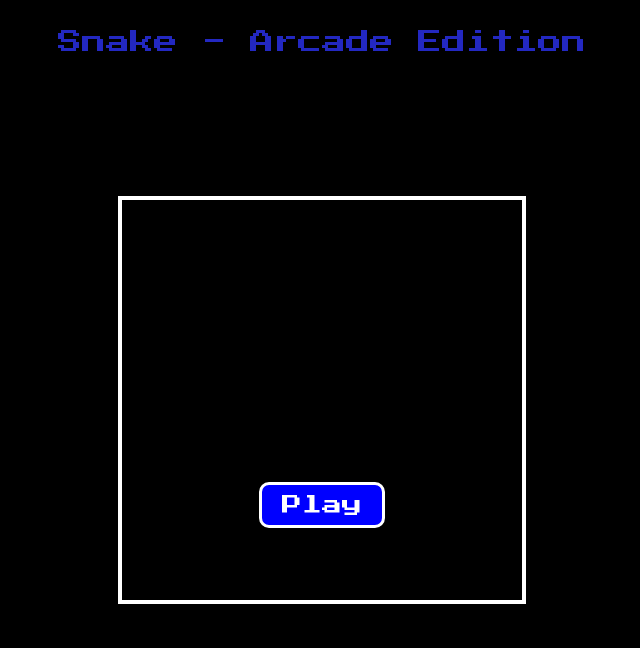
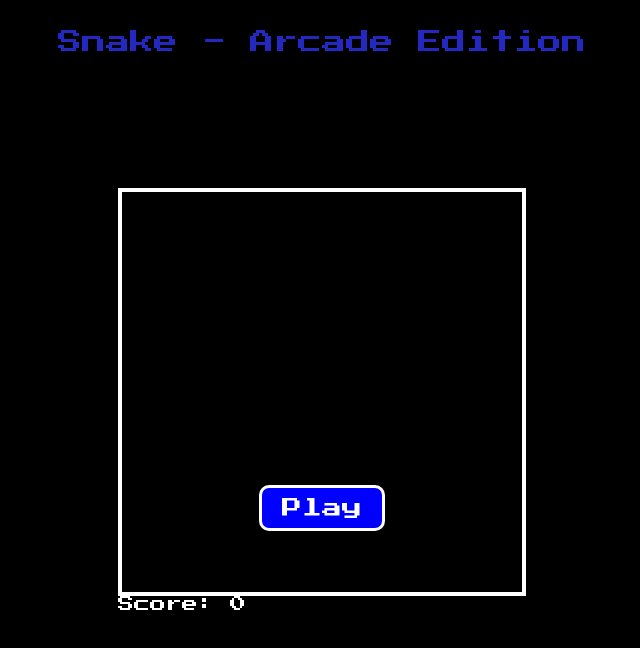
Before and after one commit to BlueGoat11/Arcade-Snake, a plain HTML site: page index.html in a window 1280 px wide. Shown: the whole page, without its empty margins (318-958 px from the left). Drawn offline with Linux system fonts and the light colour scheme.

Commit message:
Update index.html

```diff
--- a/index.html
+++ b/index.html
@@ -10,11 +10,13 @@
   <div id="banner">Snake - Arcade Edition</div>
   <div class="container">
     <canvas id="gameCanvas"></canvas>
+    <div id="score">Score: <span id="scoreValue">0</span></div>
     <button id="playButton" class="button">Play</button>
     <div id="gameOver">
-      <div class="message">Game Over!</div>
-      <button id="restartButton" class="button">Restart</button>
+        <div class="message">Game Over!</div>
+        <button id="restartButton" class="button">Restart</button>
     </div>
+</div>
   </div>
   <script src="script.js"></script>
 </body>
```
